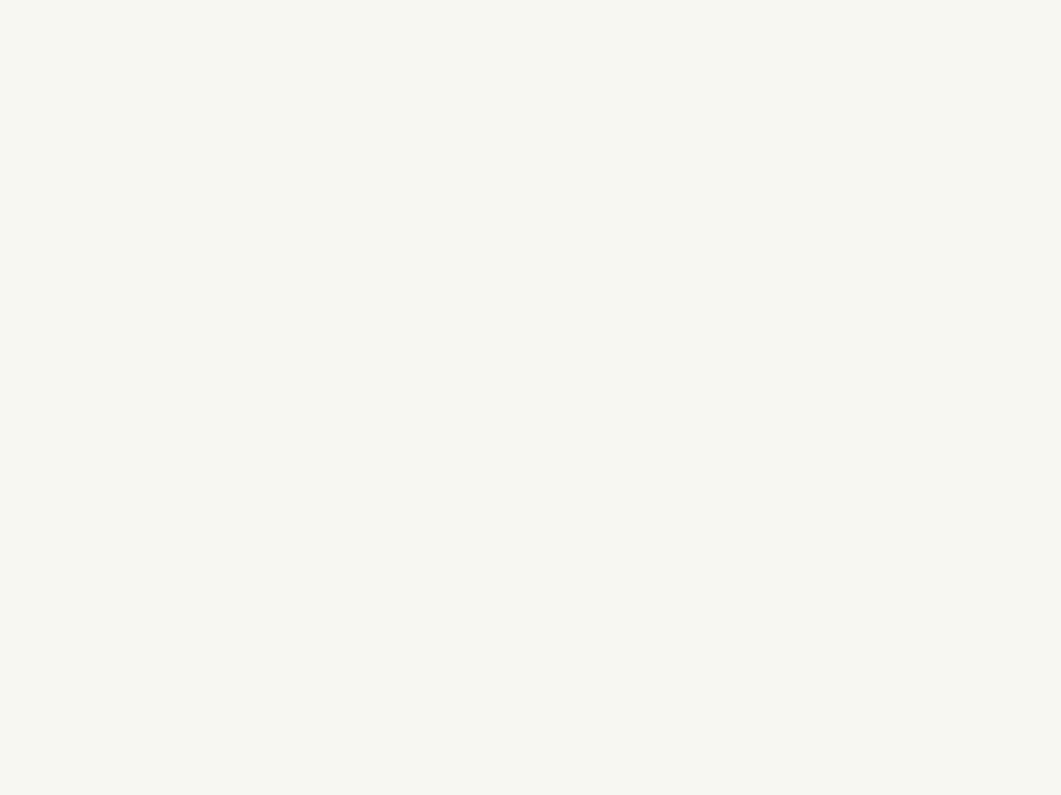
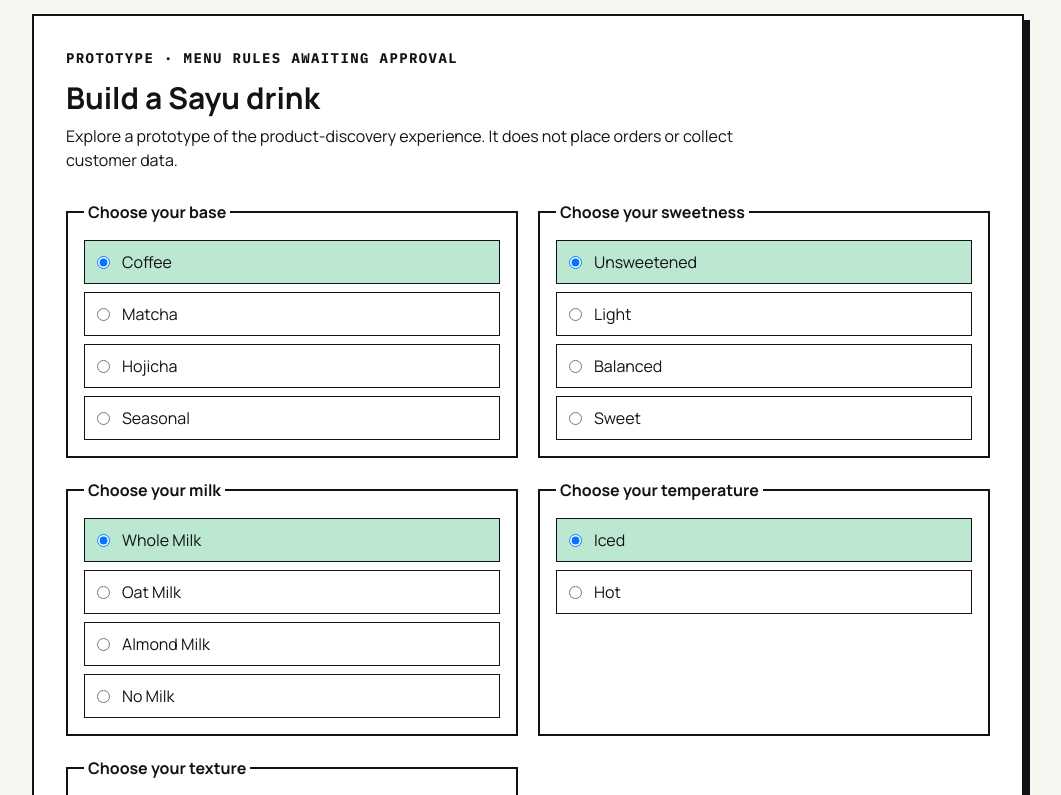
Before and after one commit to felixjseph/felixdev, a Next.js app: page /work/sayu-cafe in a window 1280 px wide. Shown: the part 2660-3455 px from the top of the page, without its empty margins (112-1173 px from the left). Before the commit the page ends 2626 px from the top, so only its background shows below. Built offline with nearby package versions, Linux system fonts and the light colour scheme.

Commit message:
feat: add interactive Sayu drink builder

```diff
--- a/src/app/work/[slug]/page.tsx
+++ b/src/app/work/[slug]/page.tsx
@@ -4,6 +4,7 @@
 import { CaseStudyNavigation } from "@/components/case-study/case-study-navigation";
 import { CaseStudySection } from "@/components/case-study/case-study-section";
 import { ProjectGallery } from "@/components/case-study/project-gallery";
+import { sayuCatalog } from "@/content/sayu-builder-data";
 import { getNextProject, getProjectBySlug, getProjectSlugs } from "@/lib/projects";
 
 type ProjectPageProps = {
@@ -30,6 +31,9 @@
   }
 
   const nextProject = getNextProject(project.slug);
+  const SayuBuilder = project.slug === "sayu-cafe"
+    ? (await import("@/features/sayu-builder/sayu-builder")).SayuBuilder
+    : null;
 
   return (
     <main>
@@ -37,7 +41,7 @@
       <CaseStudyNavigation nextProject={nextProject} sections={project.sections} />
       {project.sections.map((section) => <CaseStudySection key={section.id} section={section} />)}
       <ProjectGallery media={project.media} projectTitle={project.title} />
-      {/* Project-specific proof modules are intentionally added by later tasks. */}
+      {SayuBuilder ? <SayuBuilder catalog={sayuCatalog} /> : null}
     </main>
   );
 }
--- /dev/null
+++ b/src/features/sayu-builder/sayu-builder.tsx
@@ -0,0 +1,94 @@
+"use client";
+
+import { useState } from "react";
+import { createDrinkSummary, getDisabledOptions, normalizeSelection } from "./drink-rules";
+import type { DrinkCatalog, DrinkField, DrinkSelection } from "./types";
+
+const fields: { field: DrinkField; legend: string }[] = [
+  { field: "base", legend: "Choose your base" },
+  { field: "sweetness", legend: "Choose your sweetness" },
+  { field: "milk", legend: "Choose your milk" },
+  { field: "temperature", legend: "Choose your temperature" },
+  { field: "texture", legend: "Choose your texture" },
+];
+
+function initialSelection(catalog: DrinkCatalog): DrinkSelection {
+  return fields.reduce((selection, { field }) => {
+    selection[field] = catalog.options[field][0]?.id ?? "";
+    return selection;
+  }, {} as DrinkSelection);
+}
+
+function inputId(field: DrinkField, optionId: string) {
+  return `sayu-${field}-${optionId.replaceAll(/[^a-z0-9]+/gi, "-")}`;
+}
+
+export function SayuBuilder({ catalog }: { catalog: DrinkCatalog }) {
+  const [selection, setSelection] = useState(() => initialSelection(catalog));
+  const disabledOptions = getDisabledOptions(selection, catalog);
+  const dataLabel =
+    catalog.verification === "approved"
+      ? "Shipped · Approved menu rules"
+      : "Prototype · Menu rules awaiting approval";
+
+  function choose(field: DrinkField, optionId: string) {
+    setSelection((current) => normalizeSelection({ ...current, [field]: optionId }, catalog));
+  }
+
+  return (
+    <section aria-labelledby="sayu-builder-title" className="mx-auto max-w-5xl px-4 py-12">
+      <div className="border-2 border-(--color-text) bg-(--color-surface) p-5 shadow-[6px_6px_0_var(--color-text)] sm:p-8">
+        <p className="system-label text-sm font-bold uppercase tracking-widest">{dataLabel}</p>
+        <h2 id="sayu-builder-title" className="mt-3 text-3xl font-bold">Build a Sayu drink</h2>
+        <p className="mt-2 max-w-2xl">Explore a prototype of the product-discovery experience. It does not place orders or collect customer data.</p>
+
+        <div className="mt-7 grid gap-5 md:grid-cols-2">
+          {fields.map(({ field, legend }) => {
+            const disabledForField = disabledOptions.filter((option) => option.field === field);
+
+            return (
+              <fieldset key={field} className="min-w-0 border-2 border-(--color-text) p-4">
+                <legend className="px-1 font-bold">{legend}</legend>
+                <div className="grid gap-2">
+                  {catalog.options[field].map((option) => {
+                    const disabled = disabledForField.find((item) => item.optionId === option.id);
+                    const id = inputId(field, option.id);
+                    const reasonId = `${id}-reason`;
+
+                    return (
+                      <div key={option.id}>
+                        <label className="flex min-h-11 items-center gap-3 border border-(--color-text) px-3 py-2 has-[:checked]:bg-(--color-support) has-[:disabled]:cursor-not-allowed has-[:disabled]:opacity-60" htmlFor={id}>
+                          <input
+                            aria-describedby={disabled ? reasonId : undefined}
+                            checked={selection[field] === option.id}
+                            disabled={Boolean(disabled)}
+                            id={id}
+                            name={`sayu-${field}`}
+                            onChange={() => choose(field, option.id)}
+                            type="radio"
+                            value={option.id}
+                          />
+                          {option.label}
+                        </label>
+                        {disabled ? <p id={reasonId} className="mt-1 text-sm">{disabled.reason}</p> : null}
+                      </div>
+                    );
+                  })}
+                </div>
+              </fieldset>
+            );
+          })}
+        </div>
+
+        <p aria-live="polite" className="mt-7 border-2 border-(--color-accent) bg-(--color-bg) p-4 font-semibold" role="status">
+          {createDrinkSummary(selection, catalog)}
+        </p>
+
+        <div className="mt-7 border-t-2 border-(--color-text) pt-5">
+          <h3 className="text-xl font-bold">Planned · Smart suggestions</h3>
+          <p className="mt-2">AI recommendations are not active. This planned concept will only be considered after menu rules are approved.</p>
+        </div>
+      </div>
+    </section>
+  );
+}
```
Also changed, not shown: 1 other file (tests, documents, lock files or other folders).
